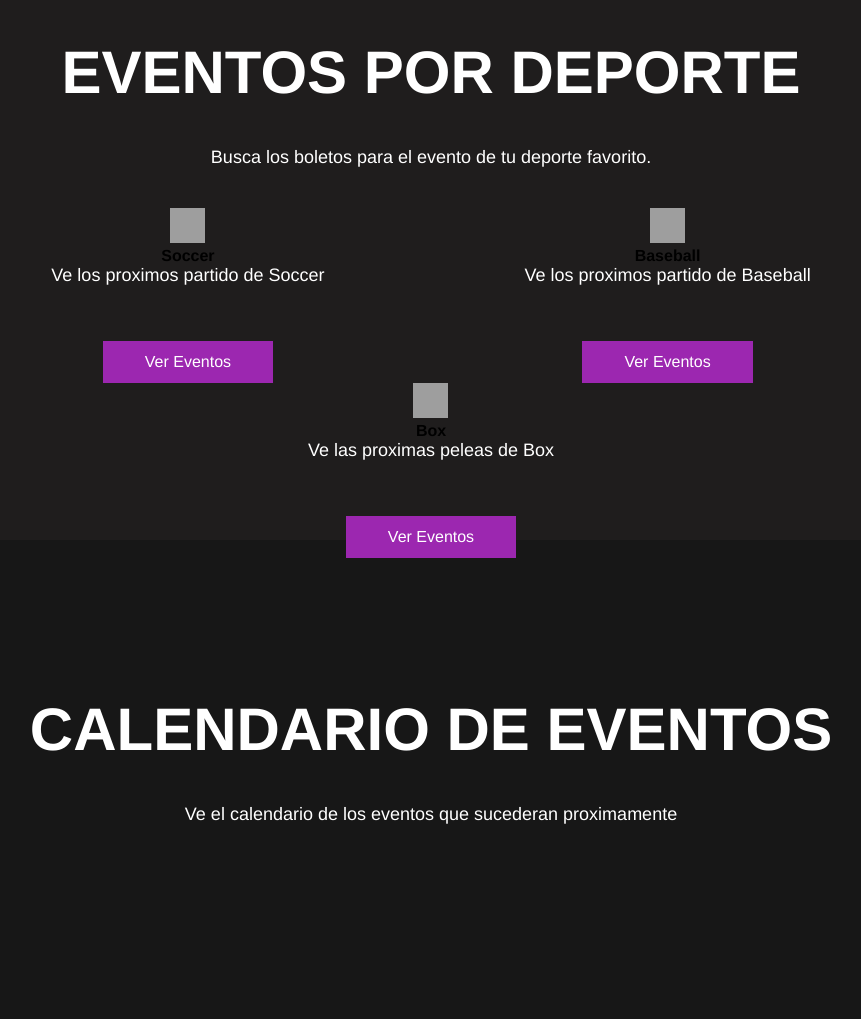
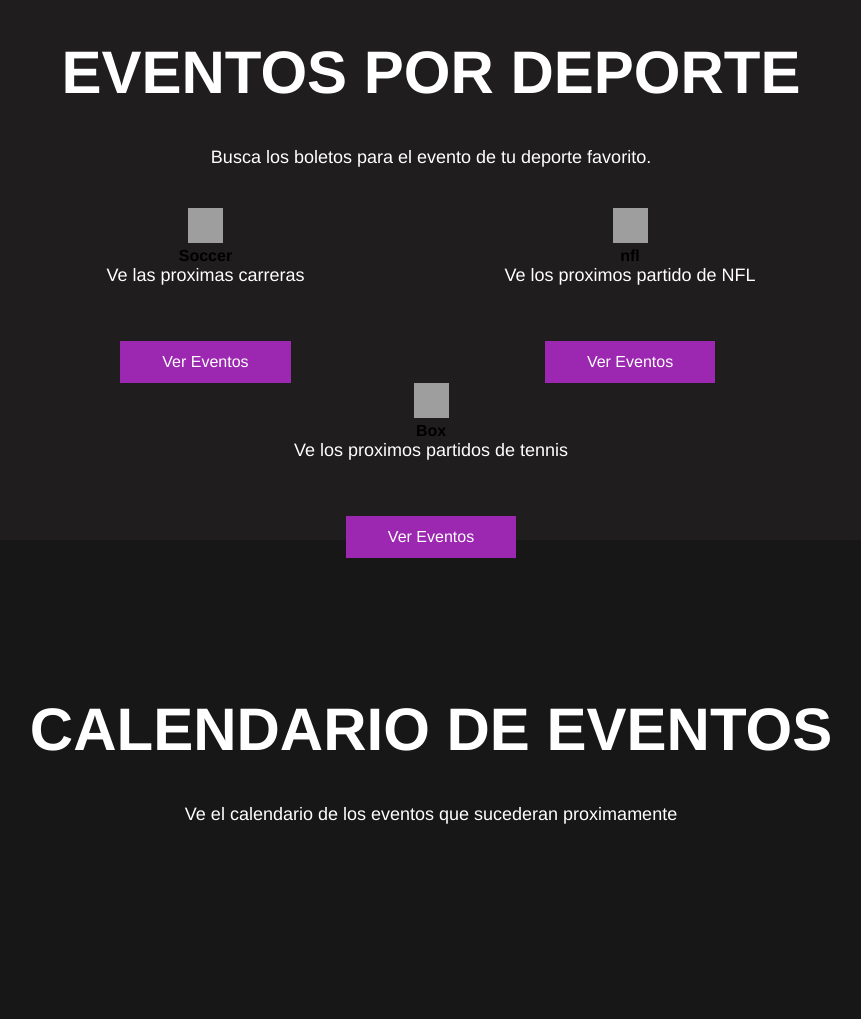
Before and after one commit to Gustavo0716/Rea_Tec_Project, a Flask app: page / in a window 1280 px wide. Shown: the part 480-1499 px from the top of the page, without its empty margins (209-1070 px from the left). Run offline with Flask 2, Linux system fonts and the light colour scheme; grey boxes are pictures that could not be loaded.

Commit message:
Update index.html

```diff
--- a/templates/index.html
+++ b/templates/index.html
@@ -37,21 +37,21 @@
             <div class="F1">
                 <img src="https://1000marcas.net/wp-content/uploads/2020/01/logo-F1.png" alt="f1_icono" style="float:center;width:35px;height:35px;">
                 <h3>Soccer </h3>
-                <p>Ve los proximos partido de Soccer</p>
+                <p>Ve las proximas carreras</p>
                 <a href="#" class="btn">Ver Eventos</a>
 
             </div>
             <div class="NFL">
                 <img src="https://a4.espncdn.com/combiner/i?img=%2Fi%2Fespn%2Fmisc_logos%2F500%2Fnfl.png" alt="nfl_icono" style="float:center;width:35px;height:35px;">
-                <h3>Baseball </h3>
-                <p>Ve los proximos partido de Baseball</p>
+                <h3>nfl </h3>
+                <p>Ve los proximos partido de NFL</p>
                 <a href="#" class="btn">Ver Eventos</a>
 
             </div>
             <div class="Tennis">
                 <img src="https://img.freepik.com/vector-premium/raqueta-tenis-cosas-deporte-pelota-vector-dibujo_608387-83.jpg" alt="tennis_icono" style="float:center;width:35px;height:35px;">
                 <h3>Box </h3>
-                <p>Ve las proximas peleas de Box</p>
+                <p>Ve los proximos partidos de tennis</p>
                 <a href="#" class="btn">Ver Eventos</a>
 
             </div>
```
